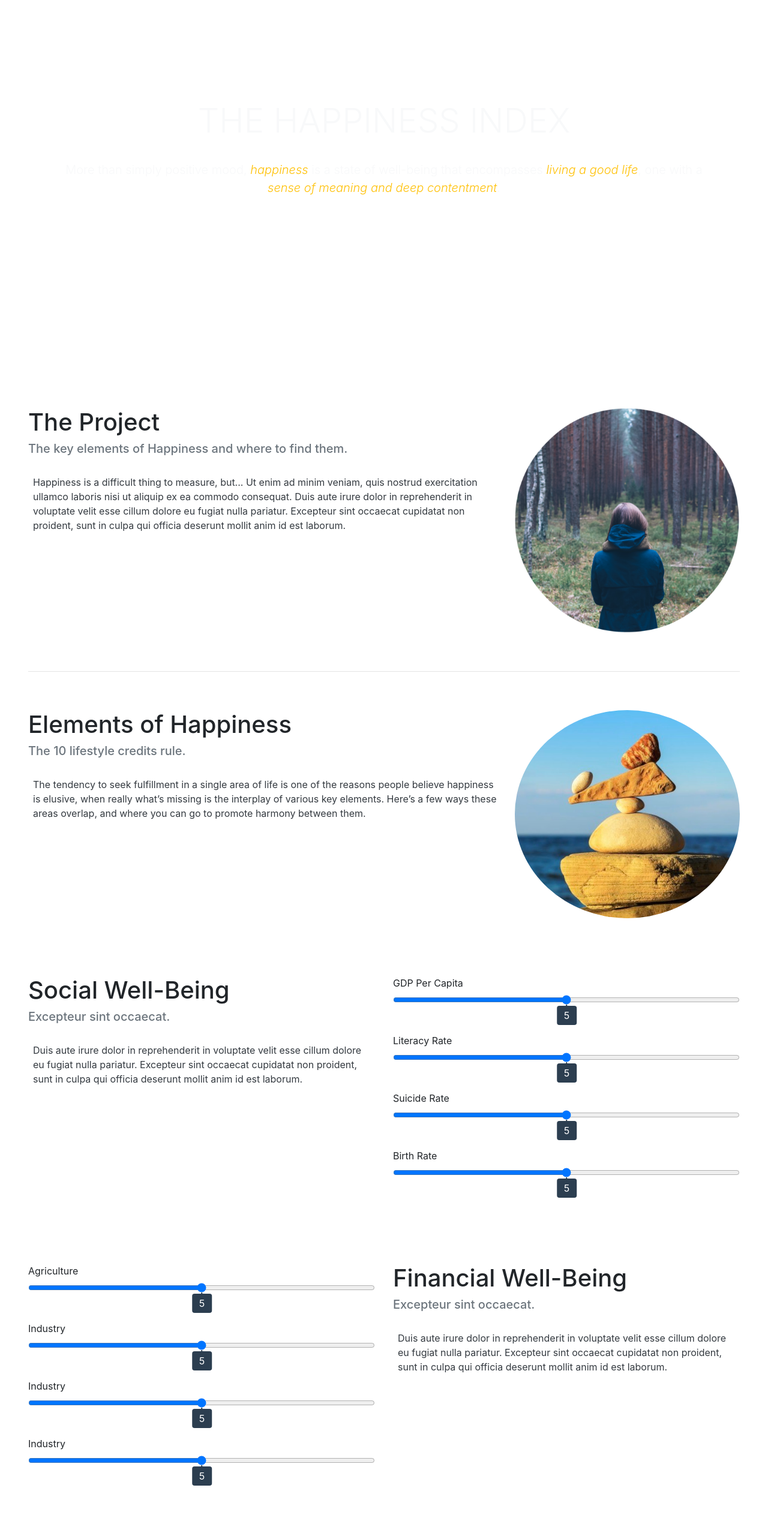
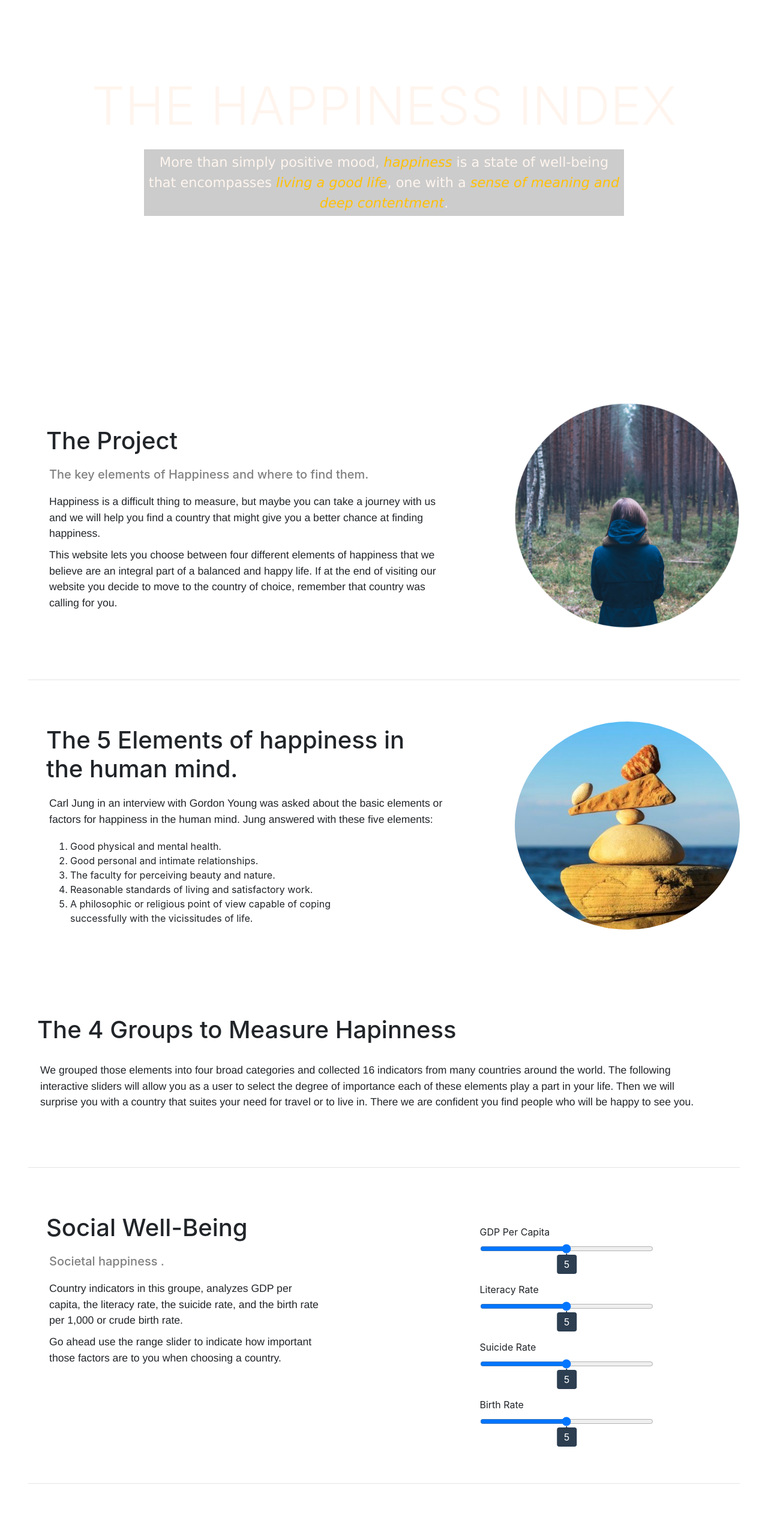
Before and after one commit to anishaa95/Happiness_Index, a plain HTML site: page templates/index.html in a window 1280 px wide. Shown: the part 200-2756 px from the top of the page at 60% size. Drawn offline with nearby package versions, Linux system fonts and the light colour scheme.

Commit message:
CSS done

```diff
--- a/static/css/main.css
+++ b/static/css/main.css
@@ -1,132 +1,84 @@
-*, *::before, *::after {
+#header {
+  text-align: center;
+  text-transform: uppercase;
+  color: seashell;
+  margin: 0;
   padding: 0;
-    margin: 0;
-    box-sizing: border-box;
+
 }
 
-  body {
-    background-color: #333;
-    font-family: -apple-system, BlinkMacSystemFont, "Segoe UI",Roboto, Oxygen-Sans, Ubuntu, Cantarell, "Helvetica Neue", sans-serif;
+.sliders {
+  width: 50%;
+  height: auto;
+  margin: 0 auto;
+  position: relative;
+  top: 10%;
 }
 
-  .searchForm-container {
-    width: 100%;
-    height: 100px;
-    box-shadow: 0 1px 0 rgba(0,0,0,0.15);
-    display: flex;
-    align-items: center;
-    padding-left: 50px;
+#sub_title {
+  min-width: 200px;
+  max-width: 800px;
+  margin: 0 auto;
+  font-family: "Lucida Grande";
+  font-weight: lighter;
+  font-size: 140%;
+  background-color: hsla(0, 0%, 0%, 0.2);
+  text-align: center;
+  position: relative;
+  top: 20px;
+  padding: 5px;
+  color: seashell;
+
 }
 
-  .searchForm {
-    margin-left: 30px;
-    display: flex;
-    background-color: #292929;
-    border: 1px solid #242424;
-    border-radius: 4px;
+.group_title {
+  text-align: left;
+  font-family: Helvetica;
+  font-size: large;
+  margin-top: 50px;
 }
 
-  .searchForm-input {
-    background-color: #292929;
-    border: none;
-    height: 44px;
-    width: 550px;
-    padding: 5px 10px;
-    color: white;
+.row_groups {
+  padding-top: 40px;
+  padding-bottom: 70px;
 }
 
-  .icon {
-    cursor: pointer;
-    display: flex;
-    justify-content: center;
-    align-items: center;
-    width: 44px;
-    height: 44px;
-    border: none;
-    background-color: #292929;
+p{
+  text-align: left;
+  margin: 10px 35px;
+  /* margin-top: 20px; */
+  padding-right: 50px;
+  font-family: Helvetica;
+  font-size: 110%;
+
 }
 
-  .icon:hover {
-    background-color: #1f1f1f;
+h1{
+  text-align: left;
+  margin: 20px 30px;
+  padding-right: 90px;
 }
 
-  .icon img {
-    width: 22px;
-    height: 22px;
+h1.sub {
+  text-align:left;
+  padding-bottom: 0px;
+  padding-right: 250px;
 }
 
-  .searchResults {
-    padding: 20px 0 50px;
-    margin-left: 140px;
-    width: 550px;
+h5 {
   text-align: left;
+  margin: 20px 35px;
+  padding-right: 100px;
+  color: gray;
 }
 
-  .resultItem {
-    opacity: 0;
-    margin-bottom: 20px;
-    animation: show 0.5s forwards ease-in-out;
-    color: white;
-    border-radius: 2px;
-    padding: 10px;
-    width: 100%;
+ol {
+  margin: 20px 30px;
+  font-weight: 400;
+  margin-right: 220px;
 }
 
-  .resultItem:hover {
-    background-color: #434343;
+#button {
+  position: relative;
+  left: 40%;
 }
-
-  .resultItem-title {
-    margin-bottom: 4px;
-  }
-
-  .resultItem-title a {
-    color: white;
-    text-decoration: none;
-  }
-
-  .resultItem-title a:hover {
-    text-decoration: underline;
-  }
-
-  .resultItem-snippet, .resultItem-link {
-    color: #c2c2c2;
-    font-size: 13px;
-  }
-
-  @keyframes show {
-    0% {
-      opacity: 0;
-      transform: translateY(100px);
-    }
-
-    100% {
-      opacity: 1;
-      transform: translateY(0);
-    }
-  }
-
-
-  @media screen and (max-width: 750px) {
-
-    .searchForm-container {
-      padding: 20px 0 20px;
-      height: auto;
-      justify-content: space-between;
-      flex-direction: column;
-    }
-
-    .searchForm {
-      margin: 20px auto 0;
-    }
-
-    .searchForm-input {
-      width: 300px;
-    }
-
-    .searchResults {
-      width: 388px;
-      margin-left: auto;
-      margin-right: auto;
-    }
-  }
--- a/templates/index.html
+++ b/templates/index.html
@@ -34,8 +34,8 @@
     <!-- CSS - Style -->
     <link rel="stylesheet" type="text/css" href="/static/css/map_style.css" />
     <link rel="stylesheet" type="text/css" href="/static/css/style.css" />
-    <link href="https://fonts.googleapis.com/css?family=Work+Sans" rel="stylesheet" type="text/css">
-    <!-- <link rel="stylesheet" type="text/css" href="/static/css/main.css" /> -->
+    <link rel="stylesheet" href="https://fonts.googleapis.com/css?family=Work+Sans" type="text/css">
+    <link rel="stylesheet" type="text/css" href="/static/css/main.css" />
   </head>
 
   <!-- Body -->
@@ -57,13 +57,13 @@
                             </a>
                       </li>
                       <li class="nav-item">
-                        <a class="nav-link" href="#">Lifestyle</a>
+                        <a class="nav-link" href="#Hap_anchor">Elements & Method</a>
                       </li>
                       <li class="nav-item">
-                        <a class="nav-link" href="#">Belonging</a>
+                        <a class="nav-link" href="#res_anchor">Results</a>
                       </li>
                       <li class="nav-item">
-                        <a class="nav-link" href="#">The Team</a>
+                        <a class="nav-link" href="https://www.threestooges.com" target="_blank" >The Team</a>
                       </li>
                     </ul>
                   </div>
@@ -84,10 +84,9 @@
       <!-- header -->
         <header class="masthead">
             <div class="row h-100 align-items-center">
-              <div class="col-12 text-center mt-5">
-                <h1 class="display-4 text-light text-uppercase">The Happiness Index</h1>
-                <br>
-                <p class="lead mx-5 text-light">More than simply positive mood, <em class="text-warning">happiness</em> is a state of
+              <div class="col-12">
+                <h1 id="header" class="display-2">The Happiness Index</h1>
+                <p id="sub_title">More than simply positive mood, <em class="text-warning">happiness</em> is a state of
                   well-being that encompasses <em class="text-warning">living a good life</em>, one with a <em class="text-warning">sense
                   of meaning and deep contentment</em>.</p>
               </div>
@@ -99,62 +98,76 @@
         <main>
           <!-- The Project section -->
           <section>
-            <div class="row">
-              <div class="col-8 py-5">
-                <h1 class="display-5 text-left">The Project</h1>
-                <h5 class="text-secondary">The key elements of Happiness and where to find them.</h5>
-                <p class="text-dark pt-4 pl-2">
-                  Happiness is a difficult thing to measure, but... Ut enim ad minim veniam, quis nostrud exercitation
-                  ullamco laboris nisi ut aliquip ex ea commodo consequat.
-                  Duis aute irure dolor in reprehenderit in voluptate velit
-                  esse cillum dolore eu fugiat nulla pariatur. Excepteur sint occaecat
-                  cupidatat non proident, sunt in culpa qui officia deserunt mollit
-                  anim id est laborum.
+            <div id="the_project" class="row align-items-center row_groups">
+              <div class="col-8 text_groups">
+                <h1 class="sub">The Project</h1>
+                <h5>The key elements of Happiness and where to find them.</h5>
+                <p>Happiness is a difficult thing to measure, but maybe you can take a journey with us and we will help you
+              find a country that might give you a better chance at finding happiness.</p>
+                <p>This website lets you choose between four different elements of happiness that we believe are an
+                integral part of a balanced and happy life. If at the end of visiting our website you decide to move to the
+                country of choice, remember that country was calling for you.</p>
                 </p>
               </div>
-              <div class="col-4 py-5">
-                  <img src="../static/Images/girlinwoods_circle-500x500.png" class="img-fluid" alt="Logo">
+              <div class="col-4">
+                  <img src="../static/Images/girlinwoods_circle-500x500.png" class="img-fluid image_box" alt="Logo">
                 </div>
             </div>
-            <hr>
+
           </section>
           <!-- The end of The Project section -->
-
+          <hr>
           <section>
           <!-- Elements of Happiness section -->
-            <div class="row">
-              <div class="col-8 py-5">
-                <h1 class="display-5 text-left">Elements of Happiness</h1>
-                <h5 class="text-secondary">The 10 lifestyle credits rule.</h5>
-                <p class="text-dark pt-4 pl-2">
-                  The tendency to seek fulfillment in a single area of life is one of
-                  the reasons people believe happiness is elusive, when really what’s
-                  missing is the interplay of various key elements. Here’s a few
-                  ways these areas overlap, and where you can go to promote harmony between them.
+            <div id="Hap_anchor" class="row align-items-center row_groups">
+              <div class="col-8">
+                <h1>The 5 Elements of happiness in the human mind.</h1>
+                <p>Carl Jung in an interview with Gordon Young was asked about the basic elements or factors for happiness in
+                  the human mind. Jung answered with these five elements:
                 </p>
+                <div class="list">
+                    <ol>
+                      <li>Good physical and mental health.</li>
+                      <li>Good personal and intimate relationships.</li>
+                      <li>The faculty for perceiving beauty and nature.</li>
+                      <li>Reasonable standards of living and satisfactory work.</li>
+                      <li>A philosophic or religious point of view capable of coping successfully with the vicissitudes of
+                        life.</li>
+                    </ol>
+                </div>
               </div>
-              <div class="col-md-4 py-5">
+              <div class="col-md-4">
                   <img src="../static/Images/Balance_rocks.jpeg"
-                  class="img-fluid rounded-circle" alt="Logo">
+                  class="img-fluid rounded-circle image_box" alt="Logo">
               </div>
+            </div>
+            <div class="row row_groups">
+              <h1>The 4 Groups to Measure Hapinness</h1>
+              <p>
+                We grouped those elements into four broad categories and collected 16 indicators from many countries around the
+                world. The following interactive sliders will allow you as a user to select the degree of importance each
+                of these elements play a part in your life. Then we will surprise you with a country that suites your need for
+                travel or to live in. There we are confident you find people who will be happy to see you.
+              </p>
             </div>
             <!-- End of Elements of Happiness section -->
           </section>
+          <hr>
           <section>
             <!-- Social Well-Being + Sliders section -->
-              <div class="row">
-                <div class="col-6 py-5">
-                  <h1 class="display-5 text-left">Social Well-Being</h1>
-                  <h5 class="text-secondary">Excepteur sint occaecat.</h5>
-                  <p class="text-dark pt-4 pl-2">
-                    Duis aute irure dolor in reprehenderit in voluptate velit
-                  esse cillum dolore eu fugiat nulla pariatur. Excepteur sint occaecat
-                  cupidatat non proident, sunt in culpa qui officia deserunt mollit
-                  anim id est laborum.
+              <div class="row row_groups">
+                <div class="col-6 text_groups">
+                  <h1 class=>Social Well-Being</h1>
+                  <h5>Societal happiness .</h5>
+                  <p>
+                    Country indicators in this groupe, analyzes GDP per capita, the literacy rate, the
+                    suicide rate, and the birth rate per 1,000 or crude birth rate.
+                  </p>
+                  <p>Go ahead use the range slider to indicate how important those factors are to you when choosing a country.
                   </p>
                 </div>
-                <div class="col-6 py-5">
-                  <form>
+                <div class="col-6">
+                  <form class="sliders">
                     <div class="form-group">
                       <label for="soc_gdp_percapita">GDP Per Capita</label>
                       <input type="range" min="0" max="10" step="1" class="form-control-range" id="soc_gdp_percapita">
@@ -180,61 +193,62 @@
               </div>
               <!-- End of Social Well-Being + Sliders section -->
             </section>
+            <hr>
             <section>
               <!-- Financial Well-Being + Sliders section -->
-                <div class="row">
-                  <div class="col-6 py-5">
-                    <form>
+                <div class="row row_groups">
+                  <div class="col-6">
+                    <form class="sliders">
                       <div class="form-group">
                         <label for="eco_agriculture">Agriculture</label>
                         <input type="range" class="form-control-range" id="eco_agriculture" min="0" max="10">
                         <output class="bubble"></output>
                       </div>
                         <div class="form-group">
-                          <label for="eco_industry">Industry</label>
+                          <label for="eco_industry">Manufacturing Industry</label>
                           <input type="range" class="form-control-range" id="eco_industry" min="0" max="10">
                           <output class="bubble"></output>
                         </div>
                         <div class="form-group">
-                          <label for="eco_service">Industry</label>
+                          <label for="eco_service">Service Industry</label>
                           <input type="range" class="form-control-range" id="eco_service" min="0" max="10">
                           <output class="bubble"></output>
                         </div>
                         <div class="form-group">
-                          <label for="eco_self_employed">Industry</label>
+                          <label for="eco_self_employed">Self-Employment</label>
                           <input type="range" class="form-control-range" id="eco_self_employed" min="0" max="10">
                           <output class="bubble"></output>
                         </div>
                     </form>
                   </div>
-                  <div class="col-6 py-5">
-                    <h1 class="display-5 text-left">Financial Well-Being</h1>
-                    <h5 class="text-secondary">Excepteur sint occaecat.</h5>
-                    <p class="text-dark pt-4 pl-2">
-                      Duis aute irure dolor in reprehenderit in voluptate velit
-                    esse cillum dolore eu fugiat nulla pariatur. Excepteur sint occaecat
-                    cupidatat non proident, sunt in culpa qui officia deserunt mollit
-                    anim id est laborum.
+                  <div class="col-6">
+                    <h1>Financial Well-Being</h1>
+                    <h5>Work Satisfaction and More.</h5>
+                    <p> Country indicators in this grouped analyzes of types of industries the population is engaged in. We
+                      analyzed the work force by country and collected information on the percent of the work force that is
+                      engaged in agriculture, service industry, manufacturing industry and self-employment.
                     </p>
+                    <p>Go ahead use the range slider to indicate which workforce type you would like to see in a country.</p>
                   </div>
                 </div>
                 <!-- End of Financial Well-Being + Sliders section -->
               </section>
+              <hr>
               <section>
                 <!-- Mobility Well-Being + Sliders section -->
-                  <div class="row">
-                    <div class="col-6 py-5">
-                      <h1 class="display-5 text-left">Mobility Well-Being</h1>
-                      <h5 class="text-secondary">Excepteur sint occaecat.</h5>
-                      <p class="text-dark pt-4 pl-2">
-                        Duis aute irure dolor in reprehenderit in voluptate velit
-                      esse cillum dolore eu fugiat nulla pariatur. Excepteur sint occaecat
-                      cupidatat non proident, sunt in culpa qui officia deserunt mollit
-                      anim id est laborum.
+                  <div class="row row_groups">
+                    <div class="col-6">
+                      <h1>Mobility Well-Being</h1>
+                      <h5>Perceiving beauty and nature around you.</h5>
+                      <p>Country indicators in this group are all about travelling and seeing beauty all around you. We selected
+                        indicators that show the percent growth of in country travel, the number of airport arrivals, the percent of
+                        coasline per square line and finally population density per sequare line.
                       </p>
+                      <p>Go ahead use the range slider to indicate your preference for what is important to you when considering a
+                          country to live or play in.</p>
                     </div>
-                    <div class="col-6 py-5">
-                      <form>
+                    <div class="col-6">
+                      <form class="sliders">
                         <div class="form-group">
                           <label for="travel_popdensity_sqmile">Population Density</label>
                           <input type="range" class="form-control-range" min="0" max="10" id="travel_popdensity_sqmile">
@@ -260,11 +274,12 @@
                   </div>
                   <!-- End of Mobility Well-Being + Sliders section -->
                 </section>
+                <hr>
                 <section>
                   <!-- Community Well-Being + Sliders section -->
-                    <div class="row">
-                      <div class="col-6 py-5">
-                        <form>
+                    <div class="row row_groups">
+                      <div class="col-6">
+                        <form class="sliders">
                           <div class="form-group">
                             <label for="pop_female">Female Percentage</label>
                             <input type="range" class="form-control-range" min="0" max="10" id="pop_female">
@@ -287,26 +302,40 @@
                           </div>
                         </form>
                       </div>
-                      <div class="col-6 py-5">
-                        <h1 class="display-5 text-left">Physical Well-Being</h1>
-                        <h5 class="text-secondary">Excepteur sint occaecat.</h5>
-                        <p class="text-dark pt-4 pl-2">
-                          Duis aute irure dolor in reprehenderit in voluptate velit
-                        esse cillum dolore eu fugiat nulla pariatur. Excepteur sint occaecat
-                        cupidatat non proident, sunt in culpa qui officia deserunt mollit
-                        anim id est laborum.
+                      <div class="col-6">
+                        <h1>Physical Well-Being</h1>
+                        <h5>Where and who we live with makes you happy.</h5>
+                        <p>In this group of indicators, we focused on the living conditions of the population within a country. We selected the types of
+                          household as a Percentage of all households by country. Those indicators are made up of the percent of the population
+                          that is female, the average size of the household, percent of individual who are living with a
+                          nuclear family and finally the percent of household that do not live with children.
+                        </p>
+                          <p>Go ahead use the range slider to indicate your preference for what is important to you when considering a
+                            country population household living arrangement and percent of females.</p>
+                      </div>
+                    </div>
+                    <!-- End of Physical Well-Being + Sliders section -->
+                  </section>
+                  <hr>
+                  <!-- Button -->
+                  <section>
+                    <div id="res_anchor" class="row">
+                      <div class="align-items-center">
+                        <h1 style="text-align: center;">Find the result</h1>
+                        <p style="text-align: center;">Now that you have made your amazing choices of what is important
+                          to you and we have selected a country for you, go ahead click the link to find out more about it.
                         </p>
                         <button id="button" type="button" class="btn btn-dark">Enter</button>
                       </div>
                     </div>
-                    <!-- End of Physical Well-Being + Sliders section -->
                   </section>
-            <hr>
+                  <!-- End of the Button section -->
+                  <hr>
           <!-- What country is for you + map section -->
           <section>
-            <div class="row box_size">
+            <div class="row row_groups">
               <!-- Map -->
-              <div class="col-5 pr-4 my-5">
+              <div class="col-5">
 
                 <div id="map"></div>
 
@@ -337,8 +366,8 @@
           <section>
             <div>
               <ol class="summary"></ol>
-              <h1 class="display-5 text-left">Why this country is for you.</h1>
-              <p class="text-dark pt-4 pl-2">
+              <h1>Why this country is for you.</h1>
+              <p>
                 <strong class="text-info">What is Good</strong> and
                 <strong class="text-info">What is Bad</strong>
                 Ut enim ad minim veniam, quis nostrud exercitation
```
Lines whose indentation alone changed are shown as unchanged.
